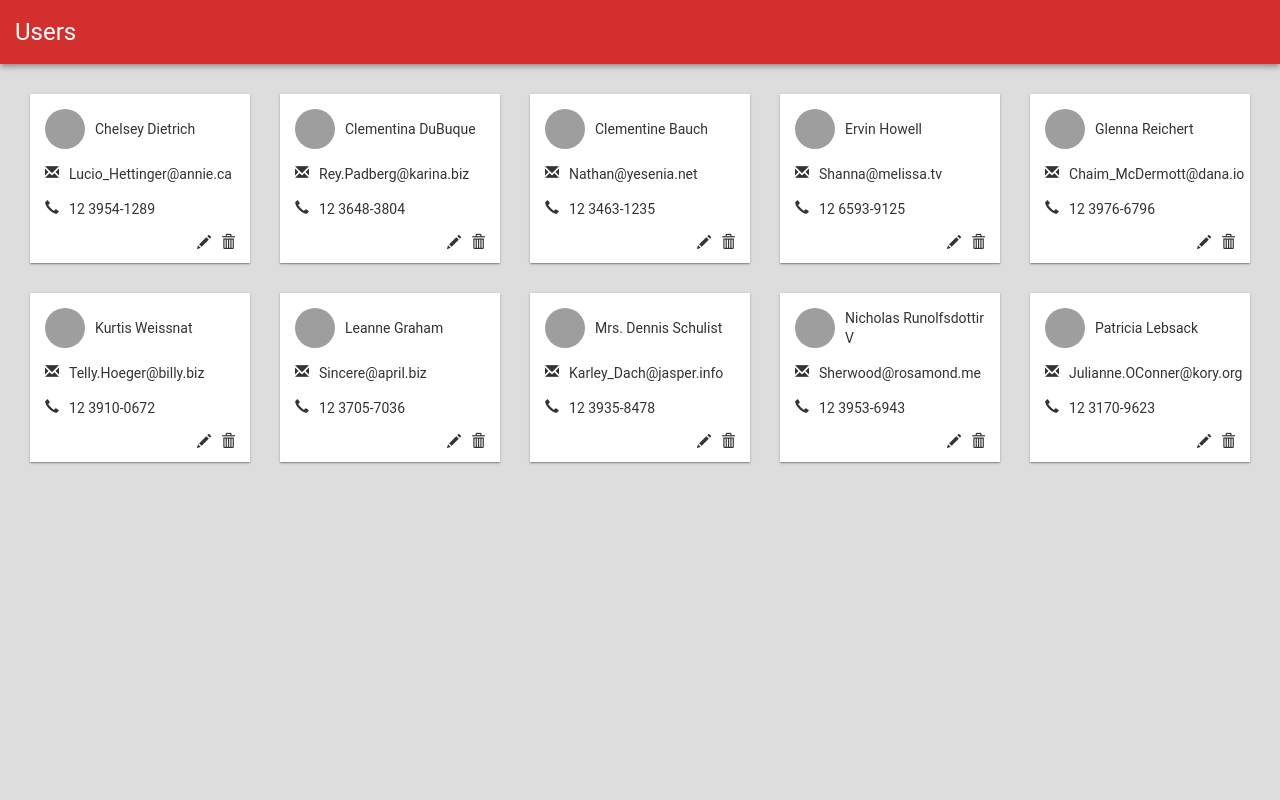
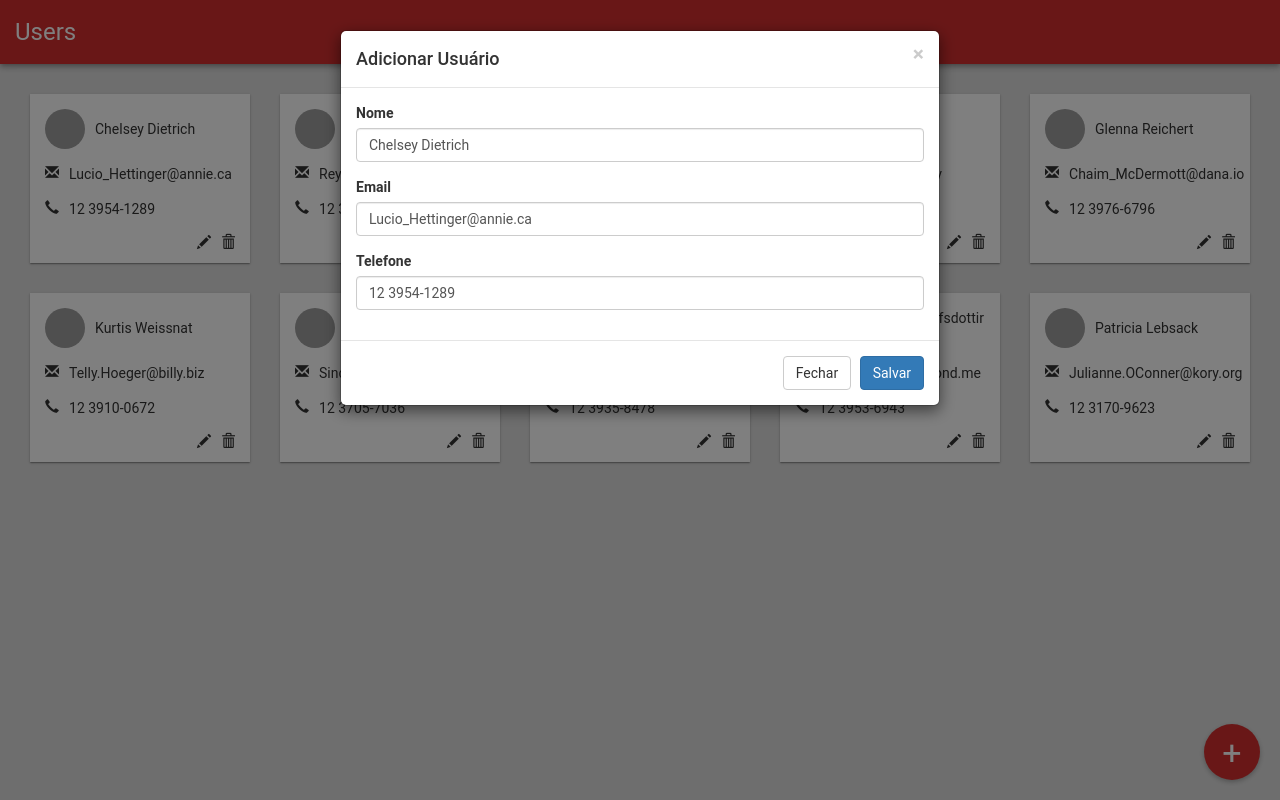
Before and after one commit to safirelauene/users, a website: page src/index.html in a window 1280 px wide. Both pictures are taken after a click on the element 203 px from the left and 242 px from the top of the page. Drawn offline with nearby package versions, Linux system fonts and the light colour scheme; some packages are replaced by stand-ins of ours; files that its build step writes are made by us from their sources; grey boxes are pictures that could not be loaded.

Commit message:
Adicionar usuário

```diff
--- /dev/null
+++ b/src/app/components/addUserModal/addUserModal.directive.js
@@ -0,0 +1,36 @@
+function AddUserModal() {
+  const directive = {
+    restrict: 'E',
+    replace: true,
+    scope: {
+      user: '=',
+      okFn: '='
+    },
+    templateUrl: 'app/components/addUserModal/addUserModal.html',
+    controller: AddUserModalController,
+    controllerAs: 'ctrl',
+    link: AddUserModalLink,
+    bindToController: true
+  }
+
+  function AddUserModalLink($scope) {
+
+  }
+  return directive;
+}
+
+AddUserModalController.$inject = [];
+
+function AddUserModalController() {
+  var ctrl = this;
+
+  ctrl.confirmOperation = () => {
+    if (ctrl.okFn != undefined) {
+      ctrl.okFn(ctrl.user);
+    }
+  };
+
+}
+
+angular.module('app').directive('addUserModal', AddUserModal);
+AddUserModal.$inject = [];
--- /dev/null
+++ b/src/app/components/addUserModal/addUserModal.html
@@ -0,0 +1,30 @@
+<div class="modal fade" id="myModal" tabindex="-1" role="dialog" aria-labelledby="myModalLabel">
+  <div class="modal-dialog" role="document">
+    <div class="modal-content">
+      <div class="modal-header">
+        <button type="button" class="close" data-dismiss="modal" aria-label="Close"><span aria-hidden="true">&times;</span></button>
+        <h4 class="modal-title" id="myModalLabel">Adicionar Usuário</h4>
+      </div>
+      <div class="modal-body">
+        <form>
+          <div class="form-group">
+            <label for="exampleInputEmail1">Nome</label>
+            <input type="text" class="form-control" id="exampleInputName" placeholder="Nome" ng-model="ctrl.user.name">
+          </div>
+          <div class="form-group">
+            <label for="exampleInputEmail1">Email</label>
+            <input type="email" class="form-control" id="exampleInputEmail1" placeholder="Email" ng-model="ctrl.user.email">
+          </div>
+          <div class="form-group">
+            <label for="exampleInputPhone">Telefone</label>
+            <input type="tezt" class="form-control" id="exampleInputPhone" placeholder="Telefone" ng-model="ctrl.user.phone">
+          </div>
+        </form>
+      </div>
+      <div class="modal-footer">
+        <button type="button" class="btn btn-default" data-dismiss="modal">Fechar</button>
+        <button type="button" class="btn btn-primary" data-dismiss="modal" ng-click="ctrl.confirmOperation()">Salvar</button>
+      </div>
+    </div>
+  </div>
+</div>
--- a/src/app/styles/components/card.styl
+++ b/src/app/styles/components/card.styl
@@ -13,6 +13,10 @@
     box-shadow: 0 1px 3px 0 rgba(0,0,0,.2), 0 1px 1px 0 rgba(0,0,0,.14), 0 2px 1px -1px rgba(0,0,0,.12);
     // &:first-child
     //   margin-top: 0
+    +for_breakpoint(mobile)
+      width: 100%
+    +for_breakpoint(tablet-portrait)
+      width: 100%
     .card-title
       display: flex
       justify-content: space-between
--- a/src/app/styles/generic/generic.styl
+++ b/src/app/styles/generic/generic.styl
@@ -9,4 +9,4 @@
       padding-left: 0
 
 .pointer
-  cursor: pointer;
+  cursor: pointer
--- /dev/null
+++ b/src/app/styles/objects/button-add.styl
@@ -0,0 +1,18 @@
+.btn-add
+  position: fixed;
+  top: auto;
+  right: 20px;
+  bottom: 20px;
+  width: 56px;
+  height: 56px;
+  box-shadow: 0 2px 5px 0 rgba(0,0,0,.26);
+  border-radius: 50%;
+  display: flex
+  align-items: center
+  justify-content: center
+  font-size: 34px
+  background-color: $CUSTOM-RED
+  color: $WHITE
+  &:hover
+    opacity: .8
+    transition: all 0.3s
--- /dev/null
+++ b/src/app/user/user.model.js
@@ -0,0 +1,10 @@
+class User {
+
+  constructor(model) {
+    this.id = model && model.id ? model.id : undefined;
+    this.name = model && model.name ? model.name : undefined;
+    this.email = model && model.email ? model.email : undefined;
+    this.phone = model && model.phone ? model.phone : undefined;
+    this.log = model && model.log ? model.log : [];
+  }
+}
--- /dev/null
+++ b/src/app/user/user.service.js
@@ -0,0 +1,95 @@
+function UserService() {
+  const users = [
+    {
+      "id": 1,
+      "name": "Leanne Graham",
+      "username": "Bret",
+      "email": "Sincere@april.biz",
+      "phone": "12 3705-7036"
+    },
+    {
+      "id": 2,
+      "name": "Ervin Howell",
+      "username": "Antonette",
+      "email": "Shanna@melissa.tv",
+      "phone": "12 6593-9125"
+    },
+    {
+      "id": 3,
+      "name": "Clementine Bauch",
+      "username": "Samantha",
+      "email": "Nathan@yesenia.net",
+      "phone": "12 3463-1235"
+    },
+    {
+      "id": 4,
+      "name": "Patricia Lebsack",
+      "username": "Karianne",
+      "email": "Julianne.OConner@kory.org",
+      "phone": "12 3170-9623"
+    },
+    {
+      "id": 5,
+      "name": "Chelsey Dietrich",
+      "username": "Kamren",
+      "email": "Lucio_Hettinger@annie.ca",
+      "phone": "12 3954-1289"
+    },
+    {
+      "id": 6,
+      "name": "Mrs. Dennis Schulist",
+      "username": "Leopoldo_Corkery",
+      "email": "Karley_Dach@jasper.info",
+      "phone": "12 3935-8478"
+    },
+    {
+      "id": 7,
+      "name": "Kurtis Weissnat",
+      "username": "Elwyn.Skiles",
+      "email": "Telly.Hoeger@billy.biz",
+      "phone": "12 3910-0672"
+    },
+    {
+      "id": 8,
+      "name": "Nicholas Runolfsdottir V",
+      "username": "Maxime_Nienow",
+      "email": "Sherwood@rosamond.me",
+      "phone": "12 3953-6943",
+    },
+    {
+      "id": 9,
+      "name": "Glenna Reichert",
+      "username": "Delphine",
+      "email": "Chaim_McDermott@dana.io",
+      "phone": "12 3976-6796"
+    },
+    {
+      "id": 10,
+      "name": "Clementina DuBuque",
+      "username": "Moriah.Stanton",
+      "email": "Rey.Padberg@karina.biz",
+      "phone": "12 3648-3804"
+    }
+  ];
+
+  const getUsers = () => {
+    return users;
+  };
+
+  const saveUser = (user) => {
+    return users.push(new User(user));
+  };
+
+  const getLog = (id) => {
+
+  };
+
+  const UserService = {
+    saveUser         : saveUser,
+    getUsers         : getUsers,
+    getLog           : getLog
+  };
+
+  return UserService;
+}
+angular.module('app').factory('UserService', UserService);
--- a/src/app/user/userController.js
+++ b/src/app/user/userController.js
@@ -1,82 +1,21 @@
-angular.module('app').controller('UserController', function() {
+function UserController(UserService) {
 
   const vm = this;
-  vm.users = [
-    {
-      "id": 1,
-      "name": "Leanne Graham",
-      "username": "Bret",
-      "email": "Sincere@april.biz",
-      "phone": "12 3705-7036"
-    },
-    {
-      "id": 2,
-      "name": "Ervin Howell",
-      "username": "Antonette",
-      "email": "Shanna@melissa.tv",
-      "phone": "12 6593-9125"
-    },
-    {
-      "id": 3,
-      "name": "Clementine Bauch",
-      "username": "Samantha",
-      "email": "Nathan@yesenia.net",
-      "phone": "12 3463-1235"
-    },
-    {
-      "id": 4,
-      "name": "Patricia Lebsack",
-      "username": "Karianne",
-      "email": "Julianne.OConner@kory.org",
-      "phone": "12 3170-9623"
-    },
-    {
-      "id": 5,
-      "name": "Chelsey Dietrich",
-      "username": "Kamren",
-      "email": "Lucio_Hettinger@annie.ca",
-      "phone": "12 3954-1289"
-    },
-    {
-      "id": 6,
-      "name": "Mrs. Dennis Schulist",
-      "username": "Leopoldo_Corkery",
-      "email": "Karley_Dach@jasper.info",
-      "phone": "12 3935-8478"
-    },
-    {
-      "id": 7,
-      "name": "Kurtis Weissnat",
-      "username": "Elwyn.Skiles",
-      "email": "Telly.Hoeger@billy.biz",
-      "phone": "12 3910-0672"
-    },
-    {
-      "id": 8,
-      "name": "Nicholas Runolfsdottir V",
-      "username": "Maxime_Nienow",
-      "email": "Sherwood@rosamond.me",
-      "phone": "12 3953-6943",
-    },
-    {
-      "id": 9,
-      "name": "Glenna Reichert",
-      "username": "Delphine",
-      "email": "Chaim_McDermott@dana.io",
-      "phone": "12 3976-6796"
-    },
-    {
-      "id": 10,
-      "name": "Clementina DuBuque",
-      "username": "Moriah.Stanton",
-      "email": "Rey.Padberg@karina.biz",
-      "phone": "12 3648-3804"
-    }
-  ]
+
+  vm.setSelectedUser = (user) => {
+    vm.selectedUser = user;
+  }
+
+  vm.saveUser = (user) => {
+    UserService.saveUser(user);
+  }
 
   function Init() {
-
+    vm.users = UserService.getUsers();
+    vm.selectedUser;
   }
 
   Init();
-});
+}
+angular.module('app').controller('UserController', UserController);
+UserController.$inject = ['UserService'];
--- a/src/app/user/users.html
+++ b/src/app/user/users.html
@@ -16,9 +16,14 @@
     </div>
     <div class="card-footer">
       <div class="flex-row flex-end">
-        <span class="glyphicon glyphicon-pencil item pointer" title="Editar"></span>
+        <span class="glyphicon glyphicon-pencil item pointer" title="Editar" ng-click="vm.setSelectedUser(user)" data-toggle="modal" data-target="#myModal"></span>
         <span class="glyphicon glyphicon-trash item pointer" title="Excluir"></span>
       </div>
     </div>
   </div>
 </div>
+<div class="btn-add" data-toggle="modal" data-target="#myModal" ng-click="vm.setSelectedUser(user)">
+  <span title="Adicionar novo usuário">+</span>
+</div>
+<!-- Modal Add User -->
+<add-user-modal user="vm.selectedUser" ok-fn="vm.saveUser"></add-user-modal>
--- a/src/index.html
+++ b/src/index.html
@@ -3,7 +3,7 @@
   <head>
     <base href="/">
     <meta charset="utf-8">
-    <title>FountainJS</title>
+    <title>Users</title>
     <meta name="description" content="">
     <meta name="viewport" content="width=device-width">
 
--- a/src/index.styl
+++ b/src/index.styl
@@ -1,5 +1,5 @@
 @import 'app/styles/_settings/**/*';
 @import 'app/styles/generic/**/*';
 @import 'app/styles/base/**/*';
-// @import 'app/styles/objects/**/*';
+@import 'app/styles/objects/**/*';
 @import 'app/styles/components/**/*';
```
